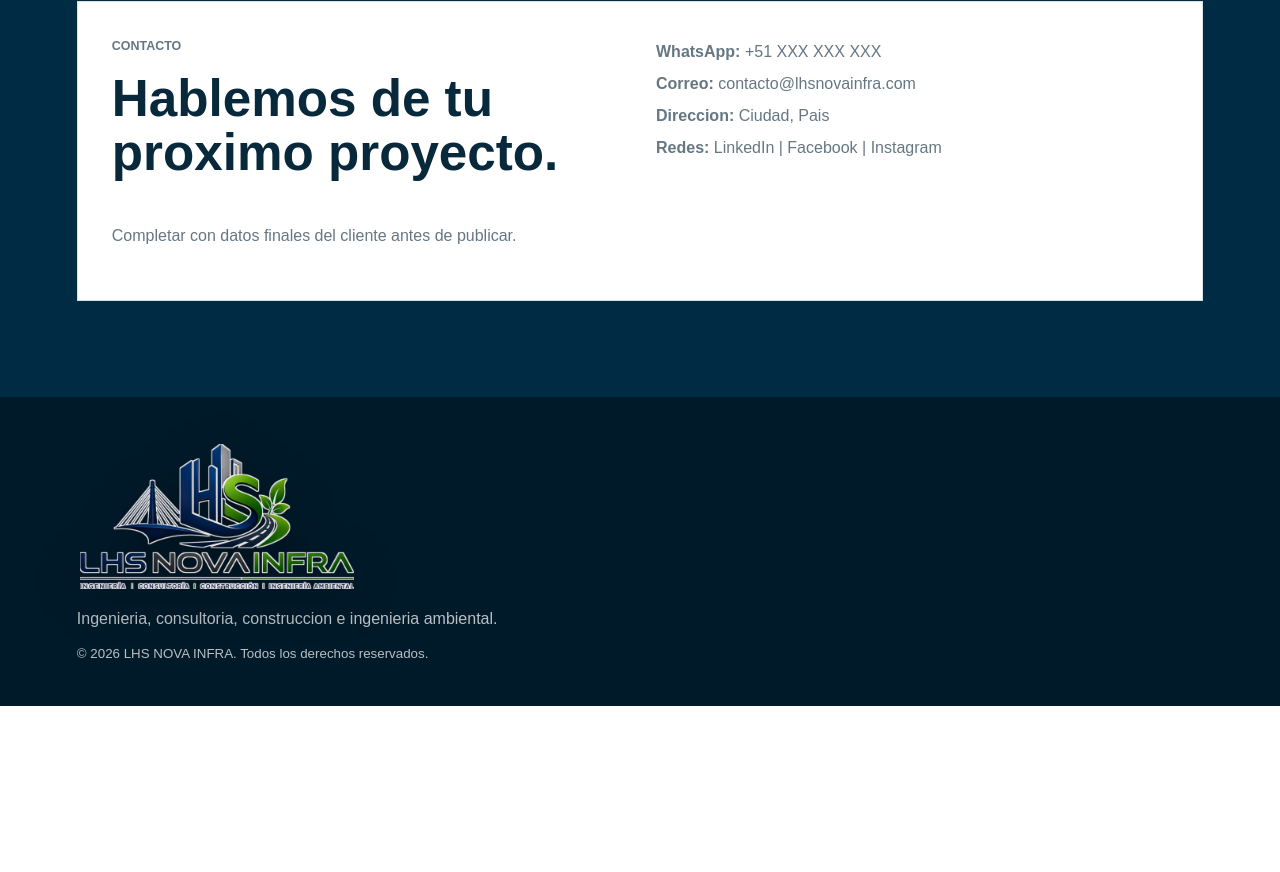
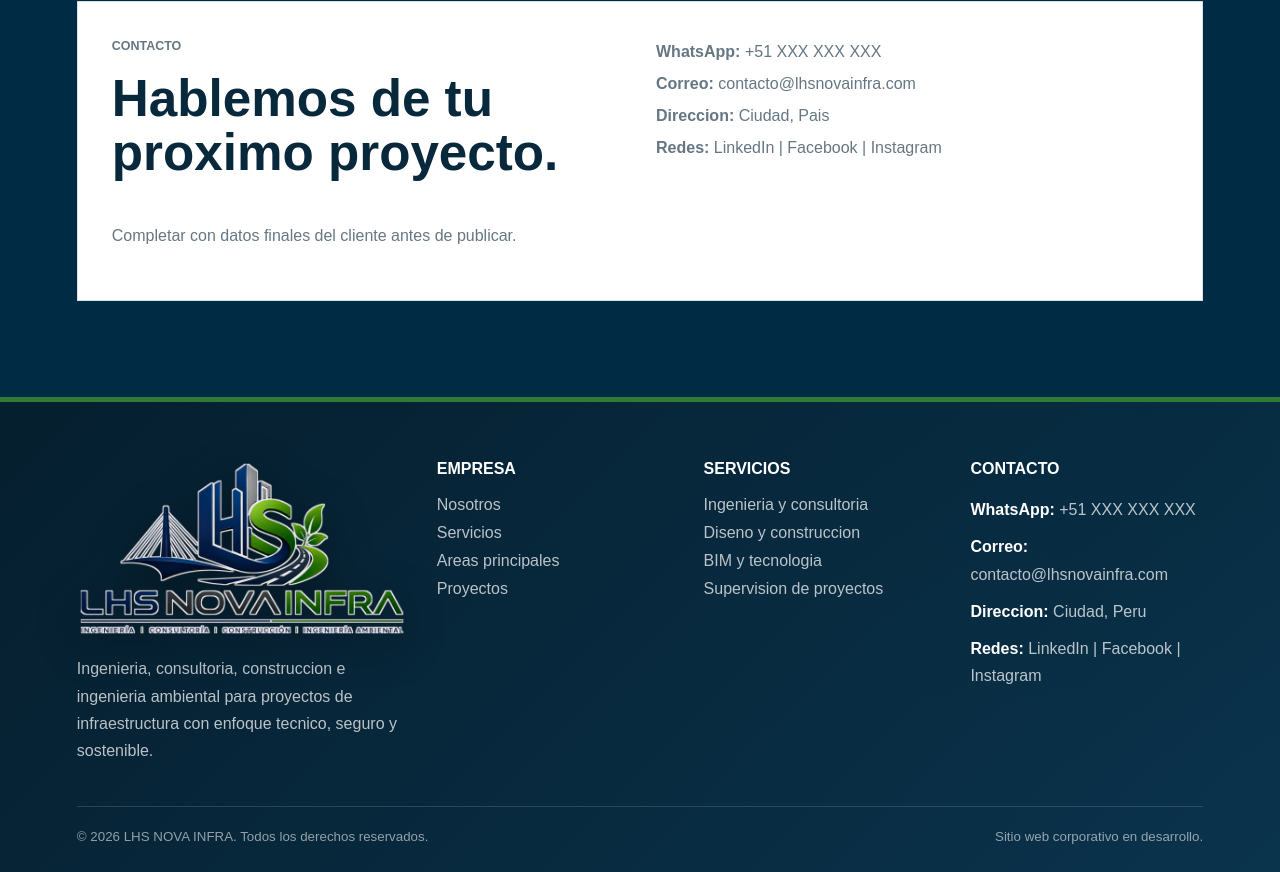
Before and after one commit to LeeBOP12/LHS-NOVAINFRA, a plain HTML site: page index.html in a window 1280 px wide. Shown: the part 7622-8494 px from the top of the page. Before the commit the page ends 8328 px from the top, so only its background shows below. Drawn offline with Linux system fonts and the light colour scheme.

Commit message:
Mejora footer y accesibilidad de elementos decorativos

```diff
--- a/css/styles.css
+++ b/css/styles.css
@@ -661,17 +661,69 @@ h3 {
 }
 
 .site-footer {
-  padding: 44px 6vw;
+  padding: 58px 6vw 28px;
   color: rgba(255, 255, 255, 0.72);
-  background: #001a2a;
+  background:
+    linear-gradient(135deg, rgba(0, 26, 42, 0.98), rgba(0, 43, 69, 0.96)),
+    radial-gradient(circle at 90% 0%, rgba(46, 125, 50, 0.28), transparent 30%);
+  border-top: 5px solid var(--green);
+}
+
+.footer-grid {
+  display: grid;
+  grid-template-columns: minmax(260px, 1.4fr) repeat(3, minmax(170px, 1fr));
+  gap: 34px;
+  align-items: start;
 }
 
 .footer-logo {
-  width: min(280px, 74vw);
+  width: min(330px, 74vw);
   height: auto;
   display: block;
   margin-bottom: 18px;
   filter: drop-shadow(0 10px 22px rgba(0, 0, 0, 0.35));
+}
+
+.footer-brand p,
+.footer-contact p {
+  margin: 0;
+  line-height: 1.7;
+}
+
+.footer-column {
+  display: grid;
+  gap: 10px;
+}
+
+.footer-column h3 {
+  margin-bottom: 8px;
+  color: var(--white);
+  font-size: 1rem;
+  text-transform: uppercase;
+}
+
+.footer-column a {
+  color: rgba(255, 255, 255, 0.72);
+  transition: color 0.25s ease, transform 0.25s ease;
+}
+
+.footer-column a:hover {
+  color: #9ddb8d;
+  transform: translateX(4px);
+}
+
+.footer-contact strong {
+  color: var(--white);
+}
+
+.footer-bottom {
+  display: flex;
+  justify-content: space-between;
+  gap: 18px;
+  margin-top: 42px;
+  padding-top: 22px;
+  border-top: 1px solid rgba(255, 255, 255, 0.14);
+  color: rgba(255, 255, 255, 0.56);
 }
 
 .team {
@@ -821,6 +873,7 @@ h3 {
   .intro-grid,
   .two-column,
   .contact-card,
+  .footer-grid,
   .motion-grid,
   .team-grid,
   .video-grid,
@@ -846,6 +899,10 @@ h3 {
     left: 24px;
     right: 24px;
     bottom: 30px;
+  }
+
+  .footer-bottom {
+    flex-direction: column;
   }
 }
 
--- a/index.html
+++ b/index.html
@@ -15,9 +15,9 @@
     </a>
 
     <button class="nav-toggle" type="button" aria-label="Abrir menu" aria-expanded="false">
-      <span></span>
-      <span></span>
-      <span></span>
+      <span aria-hidden="true"></span>
+      <span aria-hidden="true"></span>
+      <span aria-hidden="true"></span>
     </button>
 
     <nav class="site-nav" aria-label="Navegacion principal">
@@ -108,7 +108,7 @@
       <div class="motion-grid">
         <div class="motion-frame reveal" aria-label="Escena visual de infraestructura">
           <img src="assets/images/hero-peru-infraestructura.png" alt="Ingenieros supervisando infraestructura en Peru">
-          <span class="scan-line"></span>
+          <span class="scan-line" aria-hidden="true"></span>
         </div>
         <div class="motion-copy reveal">
           <p class="eyebrow">Ingenieria en movimiento</p>
@@ -314,9 +314,43 @@
   </main>
 
   <footer class="site-footer">
-    <img class="footer-logo" src="assets/images/logo-lhs-clean-full.png" alt="Logo completo LHS NOVA INFRA">
-    <p>Ingenieria, consultoria, construccion e ingenieria ambiental.</p>
-    <small>© 2026 LHS NOVA INFRA. Todos los derechos reservados.</small>
+    <div class="footer-grid">
+      <div class="footer-brand">
+        <img class="footer-logo" src="assets/images/logo-lhs-clean-full.png" alt="Logo completo LHS NOVA INFRA">
+        <p>
+          Ingenieria, consultoria, construccion e ingenieria ambiental para proyectos de infraestructura con enfoque tecnico, seguro y sostenible.
+        </p>
+      </div>
+
+      <div class="footer-column">
+        <h3>Empresa</h3>
+        <a href="#nosotros">Nosotros</a>
+        <a href="#servicios">Servicios</a>
+        <a href="#areas">Areas principales</a>
+        <a href="#proyectos">Proyectos</a>
+      </div>
+
+      <div class="footer-column">
+        <h3>Servicios</h3>
+        <a href="#servicios">Ingenieria y consultoria</a>
+        <a href="#servicios">Diseno y construccion</a>
+        <a href="#servicios">BIM y tecnologia</a>
+        <a href="#servicios">Supervision de proyectos</a>
+      </div>
+
+      <div class="footer-column footer-contact">
+        <h3>Contacto</h3>
+        <p><strong>WhatsApp:</strong> +51 XXX XXX XXX</p>
+        <p><strong>Correo:</strong> contacto@lhsnovainfra.com</p>
+        <p><strong>Direccion:</strong> Ciudad, Peru</p>
+        <p><strong>Redes:</strong> LinkedIn | Facebook | Instagram</p>
+      </div>
+    </div>
+
+    <div class="footer-bottom">
+      <small>© 2026 LHS NOVA INFRA. Todos los derechos reservados.</small>
+      <small>Sitio web corporativo en desarrollo.</small>
+    </div>
   </footer>
 
   <a class="whatsapp-float" href="https://wa.me/51XXXXXXXXX" target="_blank" rel="noopener" aria-label="Contactar por WhatsApp">
```
